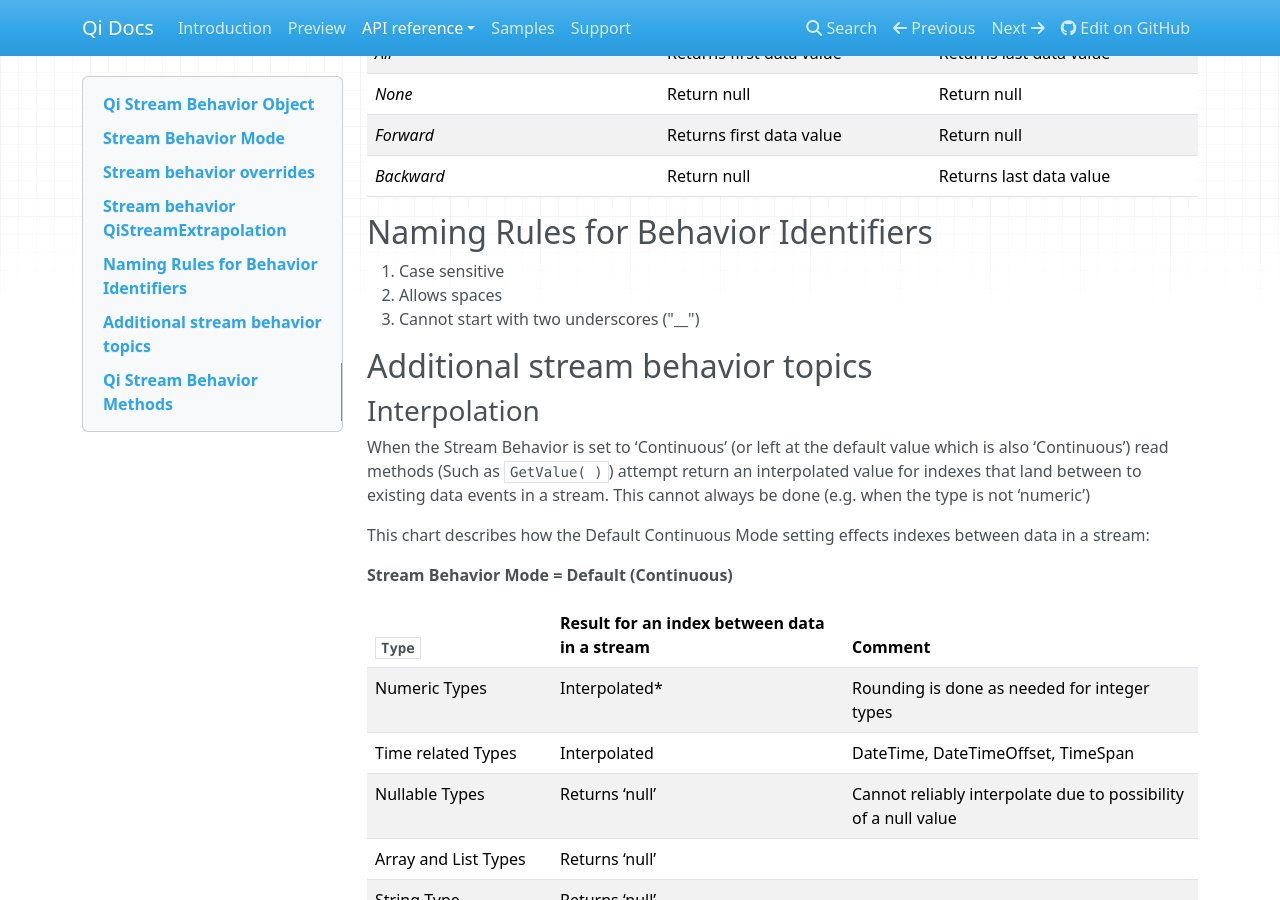
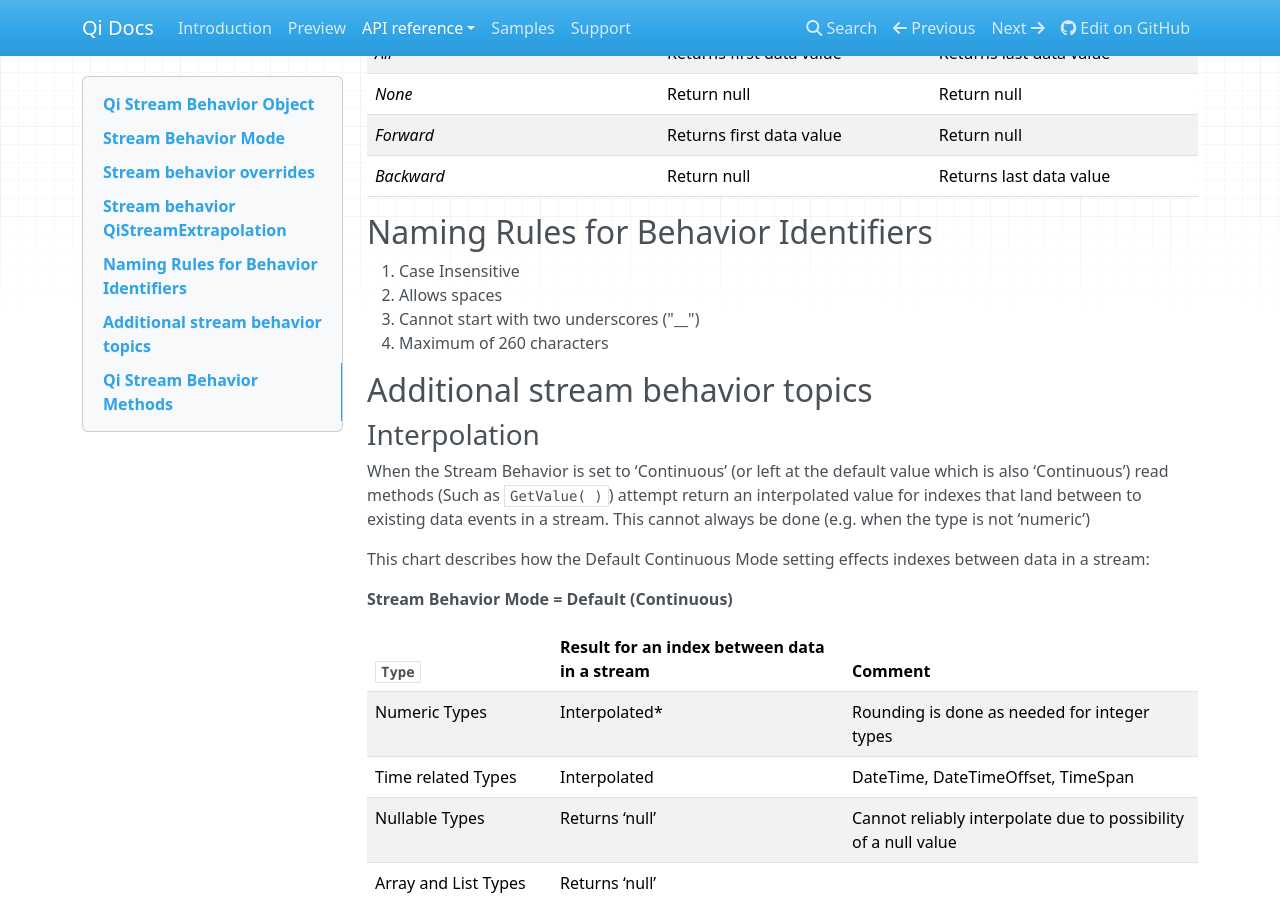
Before and after one commit to ssuryanarayanan/Qi-Docs, an MkDocs documentation site: the page built from docs/QiStreamBehaviors.md, in a window 1280 px wide and 900 px high, scrolled down 3029 px. Built offline with MkDocs 1.6.1, drawn with Linux system fonts in a browser that asks for light colours; nearby versions of some CDN libraries; old or Windows-style settings are respelled for this version of MkDocs.

Commit message:
Update QiStreamBehaviors.md
Fixed Naming Rules for Behavior Identifiers

```diff
--- a/docs/QiStreamBehaviors.md
+++ b/docs/QiStreamBehaviors.md
@@ -108,9 +108,10 @@ __`QiStreamExtrapolation` values (with Mode=StepwiseContinuousTrailing)__
 |*Backward*|Return null|Returns last data value|
 
 ## Naming Rules for Behavior Identifiers
-1.	Case sensitive
+1.	Case Insensitive
 2.	Allows spaces
 3.	Cannot start with two underscores ("__")
+4.	Maximum of 260 characters
 
 ## Additional stream behavior topics
 
```
